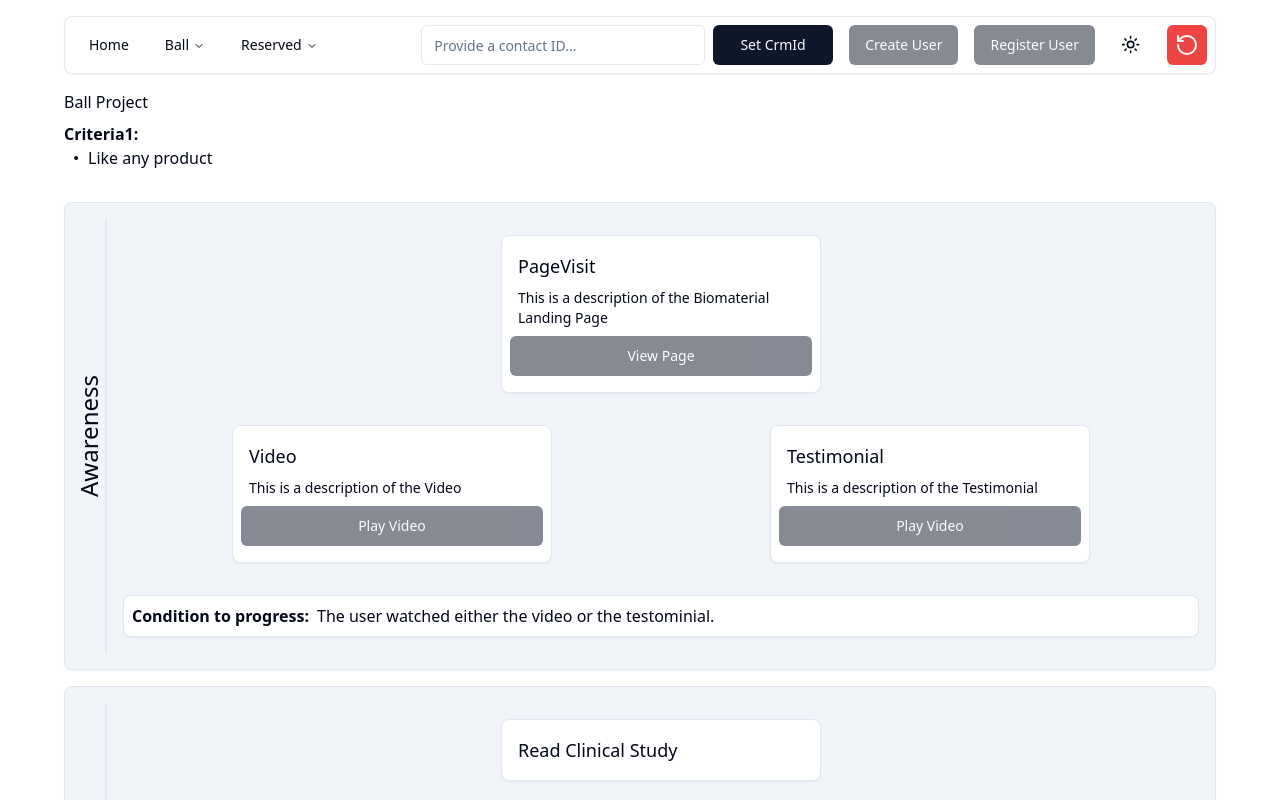
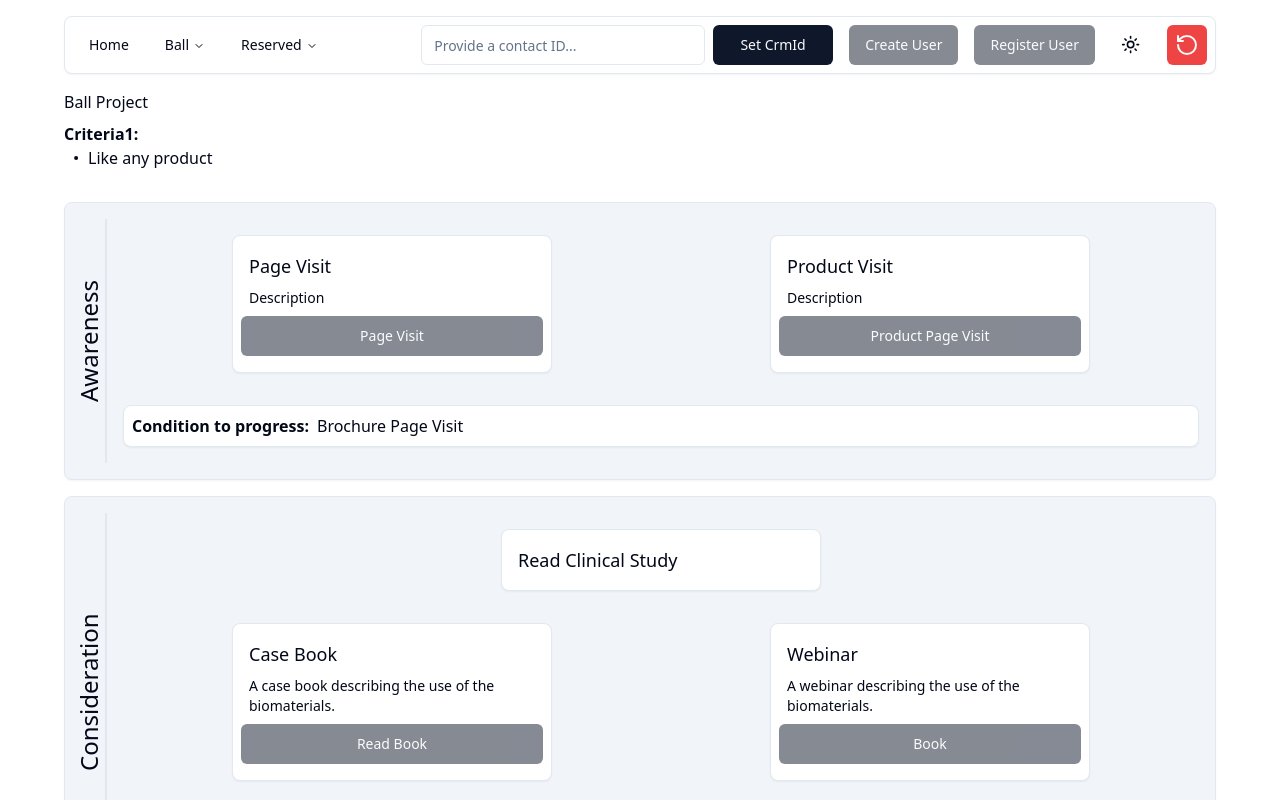
Before and after one commit to Kaihchanwork/test, a Next.js app: page /uc1 in a window 1280 px wide. Shown: the top 800 px of the page. Built offline with nearby package versions, Linux system fonts and the light colour scheme.

Commit message:
Update page.tsx

```diff
--- a/app/uc1/page.tsx
+++ b/app/uc1/page.tsx
@@ -29,12 +29,12 @@ const HomePage = () => {
       <CXFlow flowName="Awareness">
         <CXFlow.Row>
           <CXFlow.Item>
-            <CXFlow.ItemHeader>PageVisit</CXFlow.ItemHeader>
+            <CXFlow.ItemHeader>Page Visit</CXFlow.ItemHeader>
             <CXFlow.ItemDescription>
-              This is a description of the Biomaterial Landing Page
+              Description
             </CXFlow.ItemDescription>
             <CXFlow.ItemForm
-              triggerLabel="View Page"
+              triggerLabel="Page Visit"
               eventName="Page Visit"
               eventParameters={[
                 "pageName",
@@ -44,40 +44,32 @@ const HomePage = () => {
               isSDKLoaded={isLoaded}
             />
           </CXFlow.Item>
-        </CXFlow.Row>
 
-        <CXFlow.Row>
+
           <CXFlow.Item>
-            <CXFlow.ItemHeader>Video</CXFlow.ItemHeader>
+            <CXFlow.ItemHeader>Product Visit</CXFlow.ItemHeader>
             <CXFlow.ItemDescription>
-              This is a description of the Video
+              Description
             </CXFlow.ItemDescription>
             <CXFlow.ItemForm
-              triggerLabel="Play Video"
-              eventName="AEM Video Play MVP"
-              eventParameters={["videoName"]}
-              cdpSDK={typeof window !== "undefined" ? window.mvpCDP : null}
-              isSDKLoaded={isLoaded}
-            />
-          </CXFlow.Item>
-
-          <CXFlow.Item>
-            <CXFlow.ItemHeader>Testimonial</CXFlow.ItemHeader>
-            <CXFlow.ItemDescription>
-              This is a description of the Testimonial
-            </CXFlow.ItemDescription>
-            <CXFlow.ItemForm
-              triggerLabel="Play Video"
-              eventName="AEM Video Play MVP"
-              eventParameters={["videoName"]}
+              triggerLabel="Product Page Visit"
+              eventName="Product View"
+              eventParameters={[
+                "productName",
+                "productId",
+                "productCat",
+                "pageURL",
+              ]}
               cdpSDK={typeof window !== "undefined" ? window.mvpCDP : null}
               isSDKLoaded={isLoaded}
             />
           </CXFlow.Item>
         </CXFlow.Row>
 
+
+
         <CXFlow.NextStepCondition>
-          The user watched either the video or the testominial.
+          Brochure Page Visit
         </CXFlow.NextStepCondition>
       </CXFlow>
 
```
